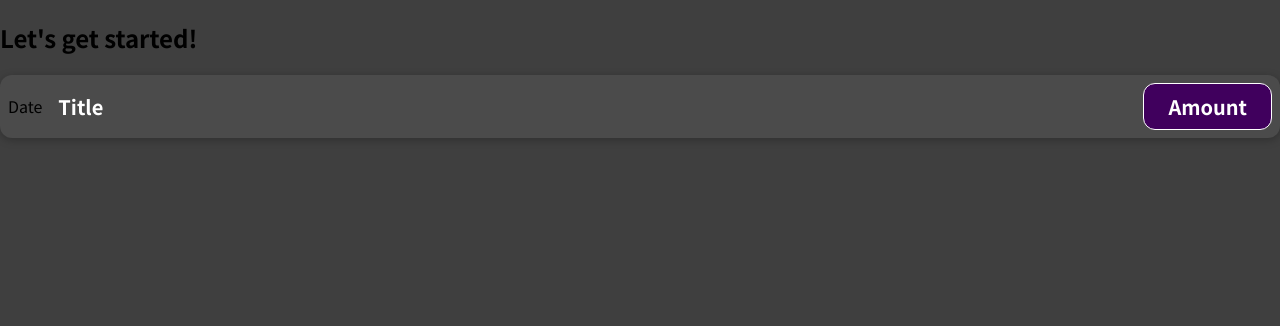
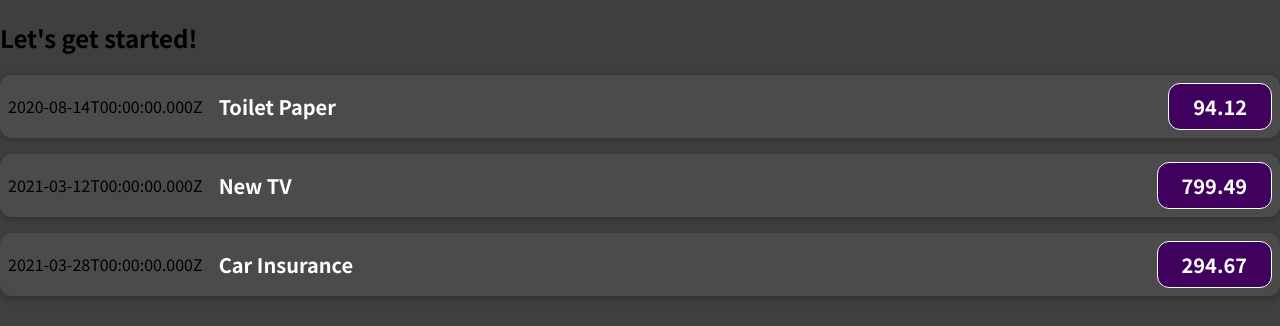
Before and after one commit to lagayaaaron/react-expense-tracker, a JavaScript app: page / in a window 1280 px wide. Shown: the top 326 px of the page. Built offline with nearby package versions, Linux system fonts and the light colour scheme.

Commit message:
Pass data using props

```diff
--- a/src/App.js
+++ b/src/App.js
@@ -1,10 +1,46 @@
 import ExpenseItem from "./components/ExpenseItem";
 
 function App() {
+  const expenses = [
+    {
+      id: "e1",
+      title: "Toilet Paper",
+      amount: 94.12,
+      date: new Date(2020, 7, 14),
+    },
+    { id: "e2", title: "New TV", amount: 799.49, date: new Date(2021, 2, 12) },
+    {
+      id: "e3",
+      title: "Car Insurance",
+      amount: 294.67,
+      date: new Date(2021, 2, 28),
+    },
+    {
+      id: "e4",
+      title: "New Desk (Wooden)",
+      amount: 450,
+      date: new Date(2021, 5, 12),
+    },
+  ];
+
   return (
     <div>
       <h2>Let's get started!</h2>
-      <ExpenseItem></ExpenseItem>
+      <ExpenseItem
+        title={expenses[0].title}
+        amount={expenses[0].amount}
+        date={expenses[0].date}
+      ></ExpenseItem>
+      <ExpenseItem
+        title={expenses[1].title}
+        amount={expenses[1].amount}
+        date={expenses[1].date}
+      ></ExpenseItem>
+      <ExpenseItem
+        title={expenses[2].title}
+        amount={expenses[2].amount}
+        date={expenses[2].date}
+      ></ExpenseItem>
     </div>
   );
 }
--- a/src/components/ExpenseItem.js
+++ b/src/components/ExpenseItem.js
@@ -1,15 +1,16 @@
-import './ExpenseItem.css';
+import "./ExpenseItem.css";
 
-function ExpenseItem() {
-    return (
-        <div className='expense-item'>
-            <div>Date</div>
-            <div className='expense-item__description'>
-                <h2>Title</h2>
-                <div className='expense-item__price'>Amount</div>
-            </div>
-        </div>
-    );
+function ExpenseItem(data) {
+
+	return (
+		<div className="expense-item">
+			<div>{data.date.toISOString()}</div>
+			<div className="expense-item__description">
+				<h2>{data.title}</h2>
+				<div className="expense-item__price">{data.amount}</div>
+			</div>
+		</div>
+	);
 }
 
 export default ExpenseItem;
```
Also changed, not shown: 1 other file (tests, documents, lock files or other folders).
